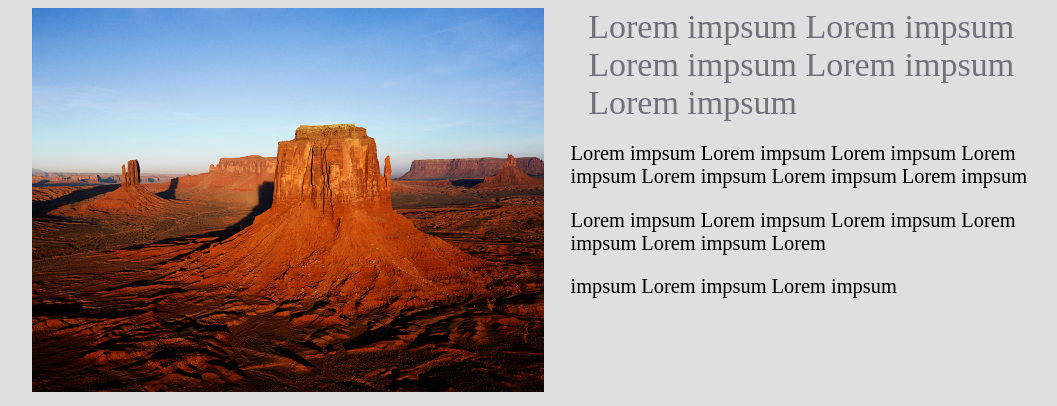
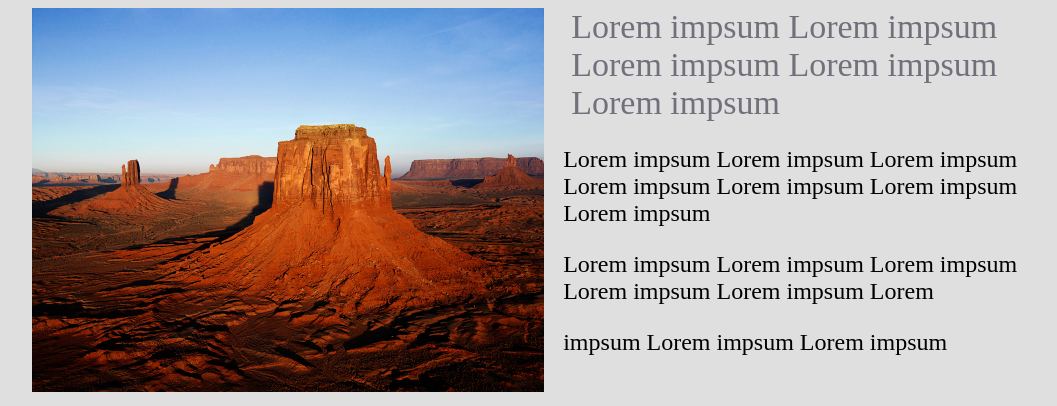
Before and after one commit to eyal1990/PikiProj, a plain HTML site: page index.html in a window 1280 px wide. Shown: the top 406 px of the page, without its empty margins (96-1153 px from the left). Drawn offline with nearby package versions, Linux system fonts and the light colour scheme.

Commit message:
change margin

```diff
--- a/scss/design.scss
+++ b/scss/design.scss
@@ -14,6 +14,10 @@ body{
   @include breakpoint($tablet-screen){
     font-size:17px;
   }
+
+  @include breakpoint($wide-screen){
+    font-size:20px;
+  }
 }
 section{
   img{
@@ -29,19 +33,16 @@ section{
 //      width:50%;
 //    }
   }
-
+$paddingLeftFromImage: 0.8em;
   h1{
-      width: calc(50% - 1.3em);
-      padding-left:1.3em;
+      width: calc(50% - #{$paddingLeftFromImage});
+      padding-left:$paddingLeftFromImage;
       float:right;
       color: rgb(113,113,123);
       margin: 0;
       font-size:1.7em;
       font-weight: 500;
 
-   @include breakpoint($wide-screen) {
-      font-size:2em;
-    }
   }
 
   .contentBody{
@@ -51,8 +52,8 @@ section{
     font-size:1.2em;
 
     @include breakpoint($tablet-screen){
-      width: calc(50% - 1.3em);
-      padding-left:1.3em;
+      width: calc(50% - #{$paddingLeftFromImage});
+      padding-left:$paddingLeftFromImage;
       margin: 0;
     }
   }
```
Also changed, not shown: stylesheets/design.css.
